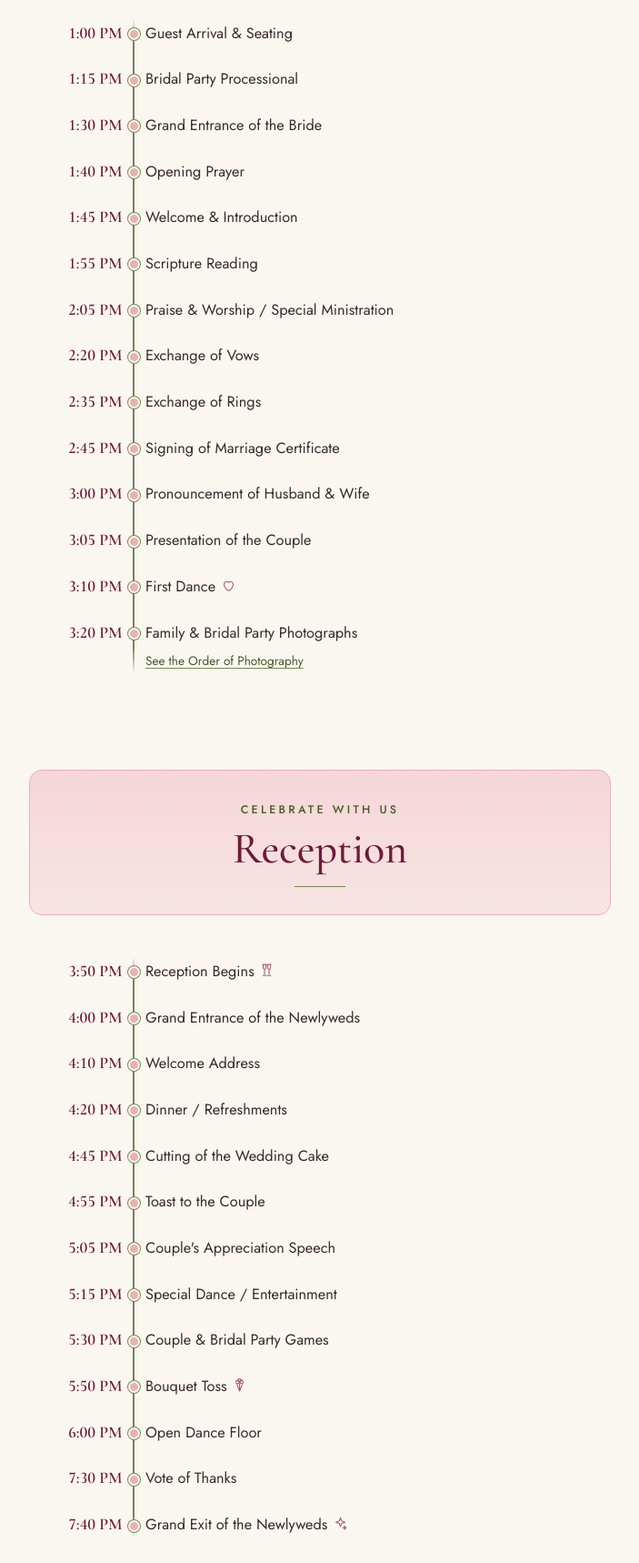
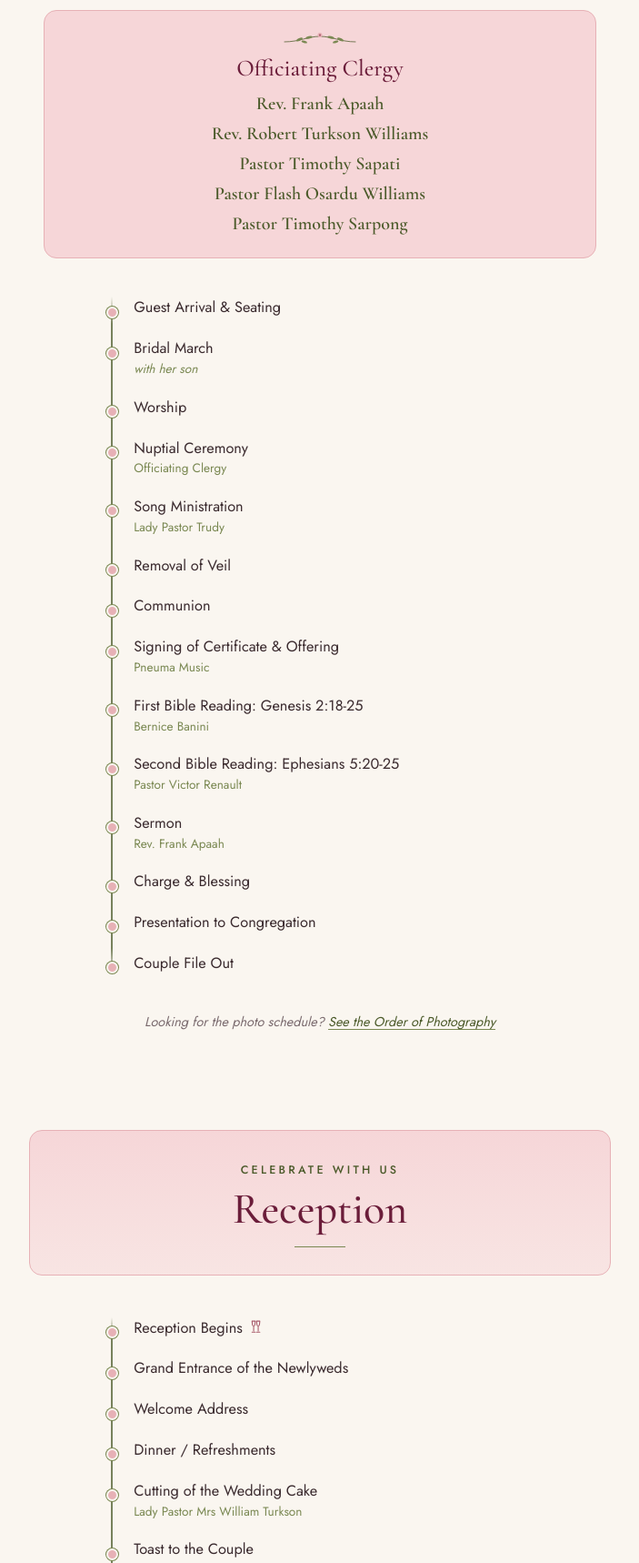
Before and after one commit to ElQwaqu/DancyProgram, a website: page index.html in a window 1280 px wide. Shown: the part 1040-2758 px from the top of the page at 91% size, without its empty margins (288-991 px from the left). Drawn offline with nearby package versions, Linux system fonts and the light colour scheme.

Commit message:
Add clergy, remove times, update order of day and photography

```diff
--- a/index.html
+++ b/index.html
@@ -80,12 +80,32 @@
   </nav>
 
   <main>
-    <section class="section" id="ceremony" aria-labelledby="ceremony-title">
+    <section class="section section--ceremony" id="ceremony" aria-labelledby="ceremony-title">
       <div class="section__head reveal">
         <p class="section__kicker">The Ceremony</p>
         <h2 class="section__title" id="ceremony-title">Order of the Day</h2>
       </div>
+
+      <div class="clergy reveal">
+        <svg class="clergy__flourish" viewBox="0 0 120 24" aria-hidden="true" focusable="false">
+          <path d="M8 16 C 30 16, 42 8, 60 8 C 78 8, 90 16, 112 16" fill="none" stroke="currentColor" stroke-width="1" stroke-linecap="round"/>
+          <g fill="var(--olive-soft)">
+            <ellipse cx="30" cy="12.5" rx="5" ry="1.9" transform="rotate(-24 30 12.5)"/>
+            <ellipse cx="44" cy="9.5" rx="5" ry="1.9" transform="rotate(-12 44 9.5)"/>
+            <ellipse cx="37" cy="16" rx="4.4" ry="1.7" transform="rotate(16 37 16)"/>
+            <ellipse cx="90" cy="12.5" rx="5" ry="1.9" transform="rotate(24 90 12.5)"/>
+            <ellipse cx="76" cy="9.5" rx="5" ry="1.9" transform="rotate(12 76 9.5)"/>
+            <ellipse cx="83" cy="16" rx="4.4" ry="1.7" transform="rotate(-16 83 16)"/>
+          </g>
+          <circle cx="60" cy="6" r="3.4" fill="var(--blush)"/>
+          <circle cx="60" cy="6" r="1.5" fill="var(--rose)"/>
+        </svg>
+        <h3 class="clergy__title">Officiating Clergy</h3>
+        <ul class="clergy__list" id="clergy-list"></ul>
+      </div>
+
       <ol class="timeline" id="ceremony-list"></ol>
+      <p class="timeline-note reveal">Looking for the photo schedule? <a href="#photography">See the Order of Photography</a></p>
     </section>
 
     <section class="section section--reception" id="reception" aria-labelledby="reception-title">
@@ -120,7 +140,7 @@
         <p class="site-footer__thanks">Thank you for celebrating with us</p>
         <p class="site-footer__note">Your presence, prayers and love mean the world to us.</p>
         <a class="btn btn--outline js-pdf-link" href="program.pdf" download>Download Program (PDF)</a>
-        <p class="site-footer__contact">For enquiries on the day: <span id="contact-person">[CONTACT NAME, PHONE]</span></p>
+        <p class="site-footer__contact">For enquiries on the day: <span id="contact-person">[Josephine Sarpong, 0246026221]</span></p>
       </footer>
     </section>
   </main>
--- a/script.js
+++ b/script.js
@@ -7,58 +7,64 @@
 const CONFIG = {
   date: "Saturday 21st November, 2026",              // shown on the cover, e.g. "Saturday, 12 December 2026"
   venue: "SALO'S PRESTIGIOUS EVENTS CENTER",            // shown on the cover, e.g. "Grace Chapel, Accra"
-  WEDDING_DATE: "2026-11-21",  // used for the "Happening now" badge, e.g. "2026-12-12"
   contactPerson: "[CONTACT NAME, PHONE]",
   pdfPath: "program.pdf",
 };
 
-// Optional icon per item: "heart", "glasses", "bouquet", "sparkle", "ring"
+// Shown in a card at the top of the Ceremony section. "role" is optional.
+const CLERGY = [
+  { name: "Rev. Frank Apaah" },
+  { name: "Rev. Robert Turkson Williams" },
+  { name: "Pastor Timothy Sapati" },
+  { name: "Pastor Flash Osardu Williams" },
+  { name: "Pastor Timothy Sarpong" },
+];
+
+// Each item: "title", optional "who" (person or group) or "note" (shown in italics),
+// optional icon: "heart", "glasses", "bouquet", "sparkle", "ring"
 const CEREMONY = [
-  { time: "1:00 PM", event: "Guest Arrival & Seating" },
-  { time: "1:15 PM", event: "Bridal Party Processional" },
-  { time: "1:30 PM", event: "Grand Entrance of the Bride" },
-  { time: "1:40 PM", event: "Opening Prayer" },
-  { time: "1:45 PM", event: "Welcome & Introduction" },
-  { time: "1:55 PM", event: "Scripture Reading" },
-  { time: "2:05 PM", event: "Praise & Worship / Special Ministration" },
-  { time: "2:20 PM", event: "Exchange of Vows" },
-  { time: "2:35 PM", event: "Exchange of Rings" },
-  { time: "2:45 PM", event: "Signing of Marriage Certificate" },
-  { time: "3:00 PM", event: "Pronouncement of Husband & Wife" },
-  { time: "3:05 PM", event: "Presentation of the Couple" },
-  { time: "3:10 PM", event: "First Dance", icon: "heart" },
-  {
-    time: "3:20 PM",
-    event: "Family & Bridal Party Photographs",
-    hint: { text: "See the Order of Photography", href: "#photography" },
-  },
+  { title: "Guest Arrival & Seating" },
+  { title: "Bridal March", note: "with her son" },
+  { title: "Worship" },
+  { title: "Nuptial Ceremony", who: "Officiating Clergy" },
+  { title: "Song Ministration", who: "Lady Pastor Trudy" },
+  { title: "Removal of Veil" },
+  { title: "Communion" },
+  { title: "Signing of Certificate & Offering", who: "Pneuma Music" },
+  { title: "First Bible Reading: Genesis 2:18-25", who: "Bernice Banini" },
+  { title: "Second Bible Reading: Ephesians 5:20-25", who: "Pastor Victor Renault" },
+  { title: "Sermon", who: "Rev. Frank Apaah" },
+  { title: "Charge & Blessing" },
+  { title: "Presentation to Congregation" },
+  { title: "Couple File Out" },
 ];
 
 const RECEPTION = [
-  { time: "3:50 PM", event: "Reception Begins", icon: "glasses" },
-  { time: "4:00 PM", event: "Grand Entrance of the Newlyweds" },
-  { time: "4:10 PM", event: "Welcome Address" },
-  { time: "4:20 PM", event: "Dinner / Refreshments" },
-  { time: "4:45 PM", event: "Cutting of the Wedding Cake" },
-  { time: "4:55 PM", event: "Toast to the Couple" },
-  { time: "5:05 PM", event: "Couple's Appreciation Speech" },
-  { time: "5:15 PM", event: "Special Dance / Entertainment" },
-  { time: "5:30 PM", event: "Couple & Bridal Party Games" },
-  { time: "5:50 PM", event: "Bouquet Toss", icon: "bouquet" },
-  { time: "6:00 PM", event: "Open Dance Floor" },
-  { time: "7:30 PM", event: "Vote of Thanks" },
-  { time: "7:40 PM", event: "Grand Exit of the Newlyweds", icon: "sparkle" },
+  { title: "Reception Begins", icon: "glasses" },
+  { title: "Grand Entrance of the Newlyweds" },
+  { title: "Welcome Address" },
+  { title: "Dinner / Refreshments" },
+  { title: "Cutting of the Wedding Cake", who: "Lady Pastor Mrs William Turkson" },
+  { title: "Toast to the Couple" },
+  { title: "Couple's Appreciation Speech" },
+  { title: "Special Dance / Entertainment" },
+  { title: "Couple & Bridal Party Games" },
+  { title: "Bouquet Toss", icon: "bouquet" },
+  { title: "Open Dance Floor" },
+  { title: "Vote of Thanks" },
+  { title: "Grand Exit of the Newlyweds", icon: "sparkle" },
 ];
 
 // Order of Photography: each group is shown as "Couple with <group>"
 const PHOTO_PREFIX = "Couple with";
 const PHOTOGRAPHY = [
+  "Officiating Clergy",
+  "Bride's Parents",
+  "Groom's Parents",
+  "Both Families",
   "Pneuma Gathering International Pastors",
   "Shepherds",
   "Lighthouse Pastors",
-  "Bride's Parents",
-  "Groom's Parents",
-  "Both Families",
   "Bride's Family",
   "Groom's Family",
   "Bridesmaids",
@@ -73,13 +79,10 @@ const PHOTOGRAPHY = [
   "D&N Ushering Agency",
 ];
 
-// How long the last event counts as "happening now" (minutes)
-const LAST_EVENT_DURATION = 60;
-
 // Values in [square brackets] or "To be announced" are shown as soft placeholders.
 const BRIDAL_PARTY = {
   couple: [
-    { role: "Bride", name: "Nancy Quaye-Laribe" },
+    { role: "Bride", name: "Nancy Quaye-Larbie" },
     { role: "Groom", name: "Daniel Aduakye Appiah" },
   ],
   honour: [
@@ -159,31 +162,43 @@ function renderTimeline(listEl, items) {
     const li = document.createElement("li");
     li.className = "timeline__item reveal";
 
-    const time = document.createElement("time");
-    time.className = "timeline__time";
-    time.textContent = item.time;
-
     const body = document.createElement("div");
     body.className = "timeline__body";
 
     const title = document.createElement("span");
     title.className = "timeline__event";
-    title.textContent = item.event;
+    title.textContent = item.title;
     body.appendChild(title);
 
     const icon = item.icon && iconSvg(item.icon);
     if (icon) title.appendChild(icon);
 
-    if (item.hint) {
-      const hint = document.createElement("a");
-      hint.className = "timeline__hint";
-      hint.href = item.hint.href;
-      hint.textContent = item.hint.text;
-      body.appendChild(hint);
+    if (item.who || item.note) {
+      const who = document.createElement("span");
+      who.className = item.note ? "timeline__who timeline__who--note" : "timeline__who";
+      who.textContent = item.who || item.note;
+      body.appendChild(who);
     }
 
-    li.append(time, body);
-    item.el = li;
+    li.appendChild(body);
+    listEl.appendChild(li);
+  });
+}
+
+function renderClergy(listEl, clergy) {
+  clergy.forEach((person) => {
+    const li = document.createElement("li");
+    li.className = "clergy__item";
+    const name = document.createElement("span");
+    name.className = "clergy__name";
+    name.textContent = person.name;
+    li.appendChild(name);
+    if (person.role) {
+      const role = document.createElement("span");
+      role.className = "clergy__role";
+      role.textContent = person.role;
+      li.appendChild(role);
+    }
     listEl.appendChild(li);
   });
 }
@@ -260,51 +275,6 @@ function renderBridalParty(el, data) {
   el.append(couple, honour, groups, little);
 }
 
-/* ---------- Happening now ---------- */
-
-function toMinutes(timeStr) {
-  const m = timeStr.trim().match(/^(\d{1,2}):(\d{2})\s*(AM|PM)$/i);
-  if (!m) return null;
-  let h = parseInt(m[1], 10) % 12;
-  if (m[3].toUpperCase() === "PM") h += 12;
-  return h * 60 + parseInt(m[2], 10);
-}
-
-function todayIso(now) {
-  const pad = (n) => String(n).padStart(2, "0");
-  return `${now.getFullYear()}-${pad(now.getMonth() + 1)}-${pad(now.getDate())}`;
-}
-
-function updateHappeningNow(now = new Date()) {
-  const schedule = [...CEREMONY, ...RECEPTION];
-  schedule.forEach((item) => {
-    if (!item.el) return;
-    item.el.classList.remove("is-now");
-    item.el.removeAttribute("aria-current");
-    const badge = item.el.querySelector(".now-badge");
-    if (badge) badge.remove();
-  });
-
-  if (todayIso(now) !== CONFIG.WEDDING_DATE) return;
-
-  const minutes = now.getHours() * 60 + now.getMinutes();
-  let current = null;
-  schedule.forEach((item, i) => {
-    const start = toMinutes(item.time);
-    const next = schedule[i + 1];
-    const end = next ? toMinutes(next.time) : start + LAST_EVENT_DURATION;
-    if (start !== null && minutes >= start && minutes < end) current = item;
-  });
-  if (!current || !current.el) return;
-
-  current.el.classList.add("is-now");
-  current.el.setAttribute("aria-current", "step");
-  const badge = document.createElement("span");
-  badge.className = "now-badge";
-  badge.textContent = "Happening now";
-  current.el.querySelector(".timeline__body").appendChild(badge);
-}
-
 /* ---------- Nav highlight and reveal ---------- */
 
 function initActiveNav() {
@@ -362,14 +332,12 @@ document.addEventListener("DOMContentLoaded", () => {
   setText("contact-person", CONFIG.contactPerson);
   document.querySelectorAll(".js-pdf-link").forEach((a) => a.setAttribute("href", CONFIG.pdfPath));
 
+  renderClergy(document.getElementById("clergy-list"), CLERGY);
   renderTimeline(document.getElementById("ceremony-list"), CEREMONY);
   renderTimeline(document.getElementById("reception-list"), RECEPTION);
   renderPhotography(document.getElementById("photo-list"), PHOTOGRAPHY);
   renderBridalParty(document.getElementById("party"), BRIDAL_PARTY);
 
-  updateHappeningNow();
-  setInterval(updateHappeningNow, 60 * 1000);
-
   initActiveNav();
   initReveal();
 });
--- a/styles.css
+++ b/styles.css
@@ -353,21 +353,76 @@ a {
   color: var(--muted);
 }
 
+/* ---------- Officiating clergy ---------- */
+
+.clergy {
+  margin-bottom: 32px;
+  padding: 22px 20px 24px;
+  text-align: center;
+  background: var(--blush-light);
+  border: 1px solid var(--blush);
+  border-radius: var(--radius);
+}
+
+.clergy__flourish {
+  display: block;
+  width: 90px;
+  height: 18px;
+  margin: 0 auto 8px;
+  color: var(--olive);
+}
+
+.clergy__title {
+  font-family: var(--font-display);
+  font-size: 1.6rem;
+  font-weight: 500;
+  line-height: 1.2;
+  color: var(--wine);
+  margin-bottom: 12px;
+}
+
+.clergy__list {
+  display: grid;
+  gap: 8px;
+  list-style: none;
+  padding: 0;
+}
+
+.clergy__name {
+  display: block;
+  font-family: var(--font-display);
+  font-size: 1.25rem;
+  font-weight: 600;
+  line-height: 1.25;
+  color: var(--olive);
+}
+
+.clergy__role {
+  display: block;
+  margin-top: 2px;
+  font-size: 0.7rem;
+  font-weight: 500;
+  letter-spacing: 0.18em;
+  text-transform: uppercase;
+  color: var(--olive-soft);
+}
+
 /* ---------- Timeline ---------- */
 
 .timeline {
-  --time-w: 5.4rem;
-  --gap: 1.6rem;
+  --line-x: 0.7rem;
   position: relative;
+  max-width: 30rem;
+  margin: 0 auto;
   list-style: none;
-  padding: 0;
+  padding: 0 0 0 2.2rem;
 }
 .timeline::before {
   content: "";
   position: absolute;
   top: 10px;
   bottom: 10px;
-  left: calc(var(--time-w) + var(--gap) / 2);
+  left: var(--line-x);
   width: 2px;
   margin-left: -1px;
   background: linear-gradient(180deg, transparent, var(--olive) 4%, var(--olive) 96%, transparent);
@@ -376,17 +431,12 @@ a {
 
 .timeline__item {
   position: relative;
-  display: grid;
-  grid-template-columns: var(--time-w) 1fr;
-  column-gap: var(--gap);
-  align-items: baseline;
   padding: 11px 10px 11px 0;
-  border-radius: 10px;
 }
 .timeline__item::before {
   content: "";
   position: absolute;
-  left: calc(var(--time-w) + var(--gap) / 2);
+  left: calc(var(--line-x) - 2.2rem);
   top: calc(11px + 0.55em);
   width: 13px;
   height: 13px;
@@ -397,21 +447,10 @@ a {
   box-shadow: 0 0 0 1px var(--olive-soft);
 }
 
-.timeline__time {
-  text-align: right;
-  font-family: var(--font-display);
-  font-size: 1.12rem;
-  font-weight: 600;
-  font-variant-numeric: tabular-nums lining-nums;
-  color: var(--wine);
-  white-space: nowrap;
-}
-
 .timeline__body {
   display: flex;
-  flex-wrap: wrap;
-  align-items: center;
-  gap: 6px 10px;
+  flex-direction: column;
+  gap: 2px;
 }
 
 .timeline__event {
@@ -420,18 +459,12 @@ a {
   color: var(--ink);
 }
 
-.timeline__hint {
-  display: inline-flex;
-  align-items: center;
-  flex-basis: 100%;
-  min-height: 44px;
-  margin: -8px 0 -10px;
+.timeline__who {
   font-size: 0.85rem;
-  color: var(--olive);
-  text-underline-offset: 3px;
-  text-decoration-color: var(--olive-soft);
+  line-height: 1.3;
+  color: var(--olive-soft);
 }
-.timeline__hint:hover { color: var(--wine); }
+.timeline__who--note { font-style: italic; }
 
 .icon {
   display: inline-block;
@@ -443,41 +476,22 @@ a {
 }
 .icon svg { width: 100%; height: 100%; display: block; }
 
-/* Happening now */
-.timeline__item.is-now {
-  background: var(--blush-light);
+.timeline-note {
+  margin-top: 20px;
+  text-align: center;
+  font-size: 0.9rem;
+  font-style: italic;
+  color: var(--muted);
 }
-.timeline__item.is-now::before {
-  background: var(--wine);
-  border-color: var(--blush-light);
-  box-shadow: 0 0 0 1px var(--wine);
+.timeline-note a {
+  display: inline-flex;
+  align-items: center;
+  min-height: 44px;
+  color: var(--olive);
+  text-underline-offset: 3px;
+  text-decoration-color: var(--olive-soft);
 }
-@media (prefers-reduced-motion: no-preference) {
-  .timeline__item.is-now::before { animation: pulse 2s ease-out infinite; }
-}
-@keyframes pulse {
-  0% { box-shadow: 0 0 0 1px var(--wine), 0 0 0 0 rgba(107, 29, 58, 0.45); }
-  100% { box-shadow: 0 0 0 1px var(--wine), 0 0 0 10px rgba(107, 29, 58, 0); }
-}
-.timeline__item.is-now .timeline__event { font-weight: 500; color: var(--wine); }
-
-.now-badge {
-  display: inline-block;
-  padding: 2px 10px;
-  border-radius: 999px;
-  background: var(--wine);
-  color: var(--paper);
-  font-size: 0.68rem;
-  font-weight: 500;
-  letter-spacing: 0.12em;
-  text-transform: uppercase;
-}
-
-@media (max-width: 360px) {
-  .timeline { --time-w: 4.6rem; --gap: 1.3rem; }
-  .timeline__time { font-size: 1rem; }
-  .timeline__event { font-size: 0.96rem; }
-}
+.timeline-note a:hover { color: var(--wine); }
 
 /* ---------- Order of photography ---------- */
 
@@ -696,8 +710,7 @@ a {
   .site-nav,
   .btn,
   .scroll-cue,
-  .skip-link,
-  .now-badge {
+  .skip-link {
     display: none !important;
   }
 
@@ -707,9 +720,6 @@ a {
     transform: none !important;
     transition: none !important;
   }
-
-  .timeline__item.is-now { background: none; }
-  .timeline__item.is-now::before { animation: none; }
 
   /* Page 1: cover */
   .hero {
@@ -734,7 +744,7 @@ a {
   .hero__date { font-size: 18pt; }
   .hero__venue { font-size: 15pt; margin-bottom: 0; }
 
-  /* Pages 2 to 4 */
+  /* Pages 2 to 5 */
   .section {
     max-width: none;
     width: 210mm;
@@ -756,12 +766,29 @@ a {
     border-radius: 8px;
   }
 
-  .timeline { --time-w: 26mm; --gap: 9mm; }
-  .timeline__item { padding: 3.5mm 0; break-inside: avoid; }
-  .timeline__item::before { top: calc(3.5mm + 0.5em); }
-  .timeline__time { font-size: 13.5pt; }
+  .section--ceremony { padding-top: 14mm; padding-bottom: 10mm; }
+  .section--ceremony .section__head { margin-bottom: 5mm; }
+  .clergy {
+    margin: 0 auto 5mm;
+    max-width: 120mm;
+    padding: 3mm 6mm 3.5mm;
+    border-radius: 8px;
+    break-inside: avoid;
+    page-break-inside: avoid;
+  }
+  .clergy__flourish { width: 22mm; height: 4.5mm; margin-bottom: 1mm; }
+  .clergy__title { font-size: 15pt; margin-bottom: 1.5mm; }
+  .clergy__list { gap: 0.6mm; }
+  .clergy__name { font-size: 12pt; }
+  .clergy__role { font-size: 6.5pt; margin-top: 0; }
+
+  .timeline { max-width: 120mm; }
+  .timeline__item { padding: 2.2mm 0; break-inside: avoid; page-break-inside: avoid; }
+  .timeline__item::before { top: calc(2.2mm + 0.5em); }
   .timeline__event { font-size: 11.5pt; }
-  .timeline__hint { min-height: 0; margin: 0.5mm 0 0; font-size: 9pt; }
+  .timeline__who { font-size: 9pt; }
+  .timeline-note { margin-top: 3mm; font-size: 9.5pt; }
+  .timeline-note a { min-height: 0; }
 
   .section--photos { padding-top: 13mm; padding-bottom: 10mm; }
   .section--photos .band { margin-bottom: 6mm; padding: 5mm 0 4.5mm; }
```
Also changed, not shown: README.md, 1 other file.
